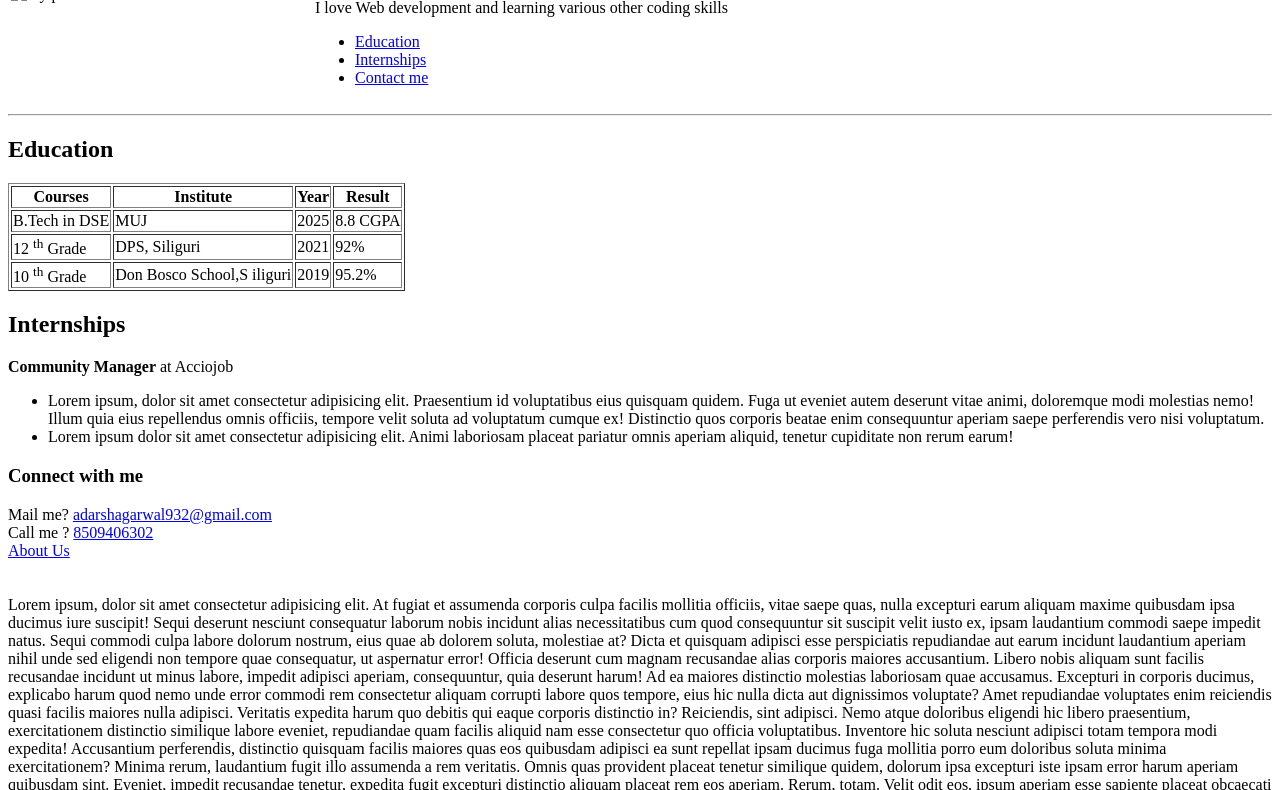
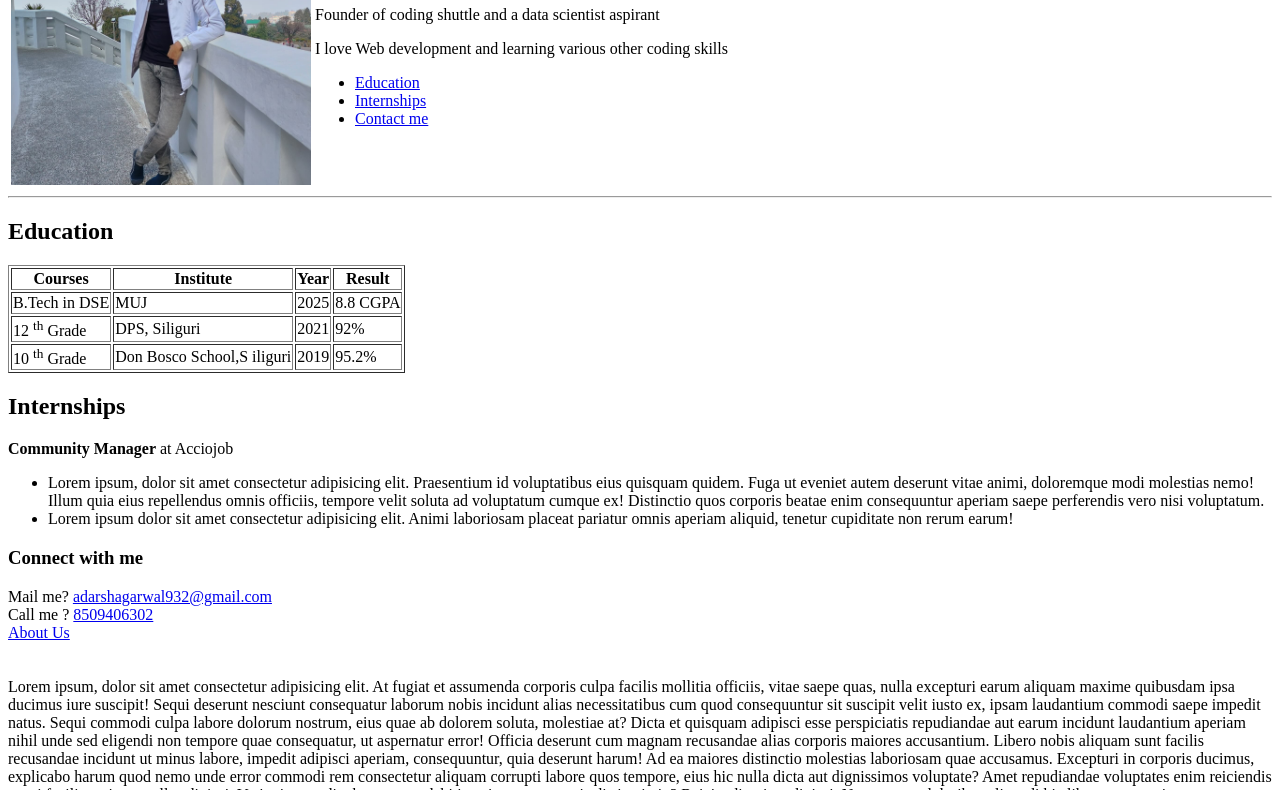
Before and after one commit to Adi123XD/demo_resume, a plain HTML site: page index.html in a window 1280 px wide. Shown: the part 126-916 px from the top of the page. Drawn offline with Linux system fonts and the light colour scheme.

Commit message:
Update index.html

```diff
--- a/index.html
+++ b/index.html
@@ -12,7 +12,7 @@
     <header>
         <table>
             <tr>
-                <td> <img style="float: left;" width="300" src="images/mypic.jpg" alt="my photo"></td>
+                <td> <img style="float: left;" width="300" src="mypic.jpg" alt="my photo"></td>
                 <td>
                     <h1>Adarsh Agarwal</h1>
                     <p>Founder of coding shuttle and a data scientist aspirant</p>
```
